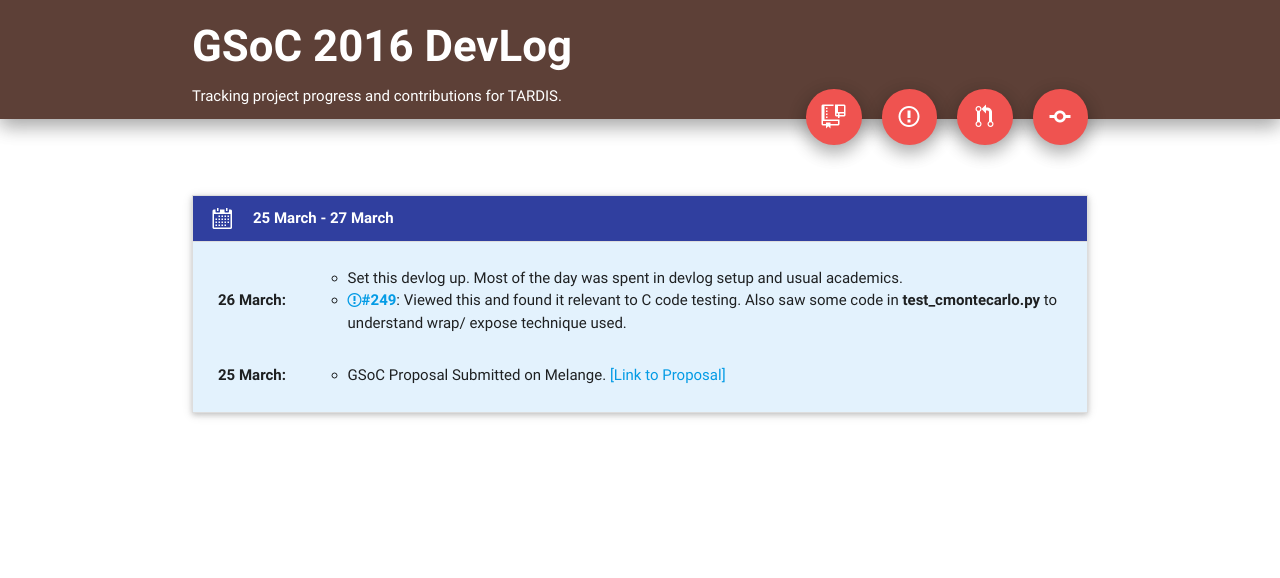
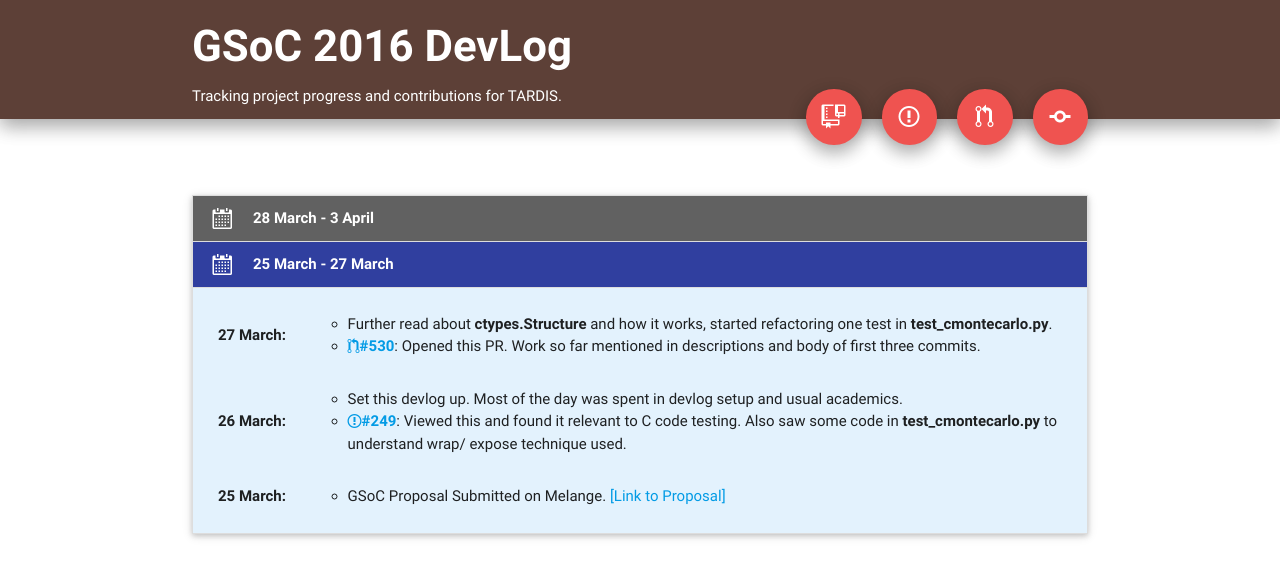
Before and after one commit to tmess567/devlog, a plain HTML site: page index.html in a window 1280 px wide. Drawn offline with nearby package versions, Linux system fonts and the light colour scheme.

Commit message:
Log status of 28 March.

```diff
--- a/index.html
+++ b/index.html
@@ -72,6 +72,17 @@
             <ul class="collapsible" data-collapsible="expandable">
 
             <li>
+              <div class="collapsible-header waves-effect waves-light grey darken-2 white-text">
+                <i class="mega-octicon octicon-calendar"></i>
+                <b>28 March - 3 April</b>
+              </div>
+
+              <div class="collapsible-body blue-grey lighten-5">
+                About to start...
+              </div>
+            </li>
+
+            <li>
               <div class="collapsible-header active waves-effect waves-light indigo darken-2 white-text">
                 <i class="mega-octicon octicon-calendar"></i>
                 <b>25 March - 27 March</b>
@@ -80,6 +91,19 @@
               <div class="collapsible-body blue lighten-5">
                 <table class="daywise-list-container">
                   <ul>
+
+                    <tr>
+                      <td><li><b>27 March:</b></li></td>
+                      <td>
+                        <ul class="details">
+                          <li>Further read about <b>ctypes.Structure</b> and how it works, started refactoring one test in <b>test_cmontecarlo.py</b>.</li>
+                          <li>
+                            <a href="https://github.com/tardis-sn/tardis/pull/530">
+                              <i class="octicon octicon-git-pull-request"></i><b>#530</b></a>:
+                              Opened this PR. Work so far mentioned in descriptions and body of first three commits.</li>
+                        </ul>
+                    </tr>
+
                     <tr>
                       <td><li><b>26 March:</b></li></td>
                       <td>
```
Lines whose indentation alone changed are shown as unchanged.
